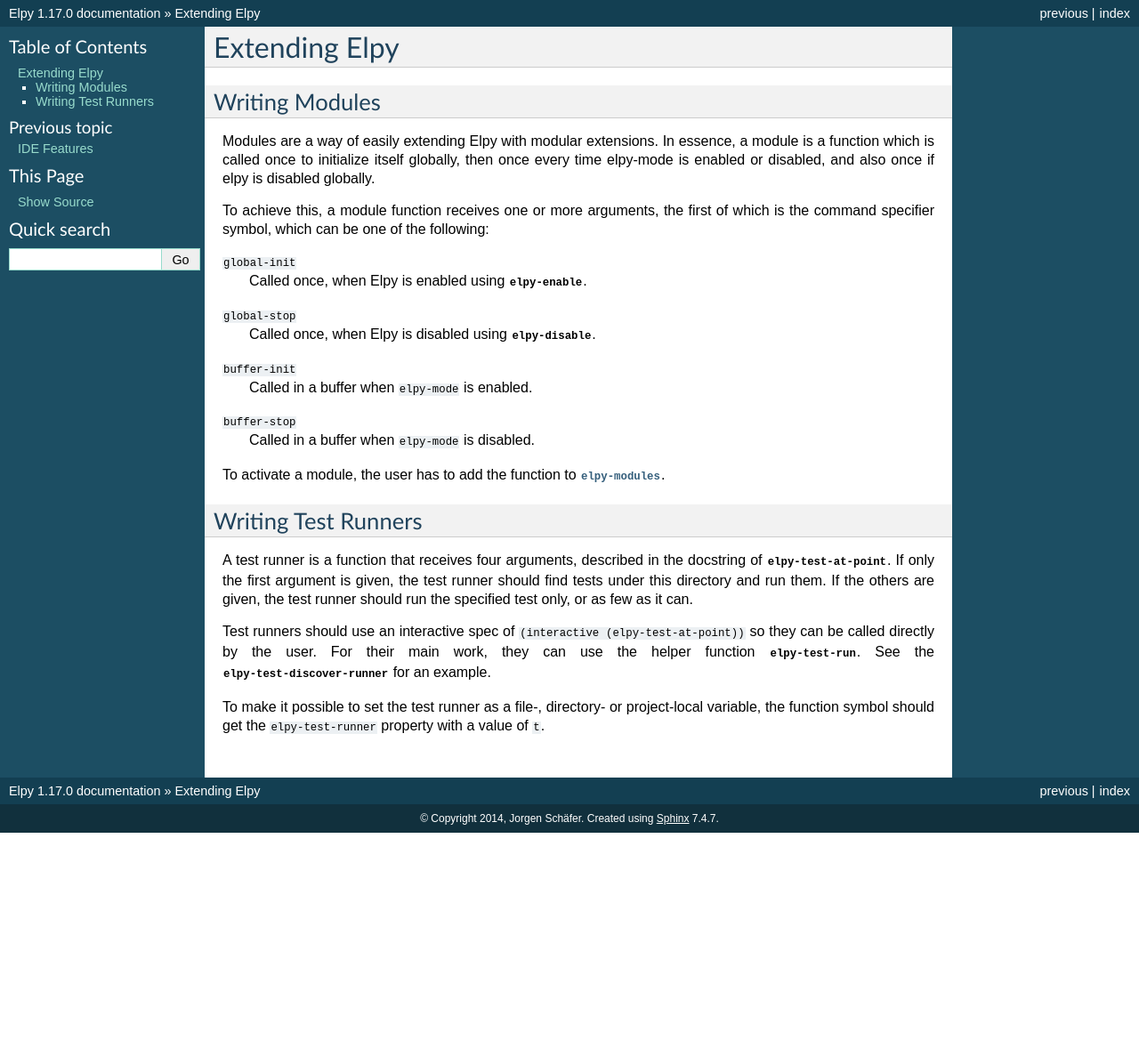
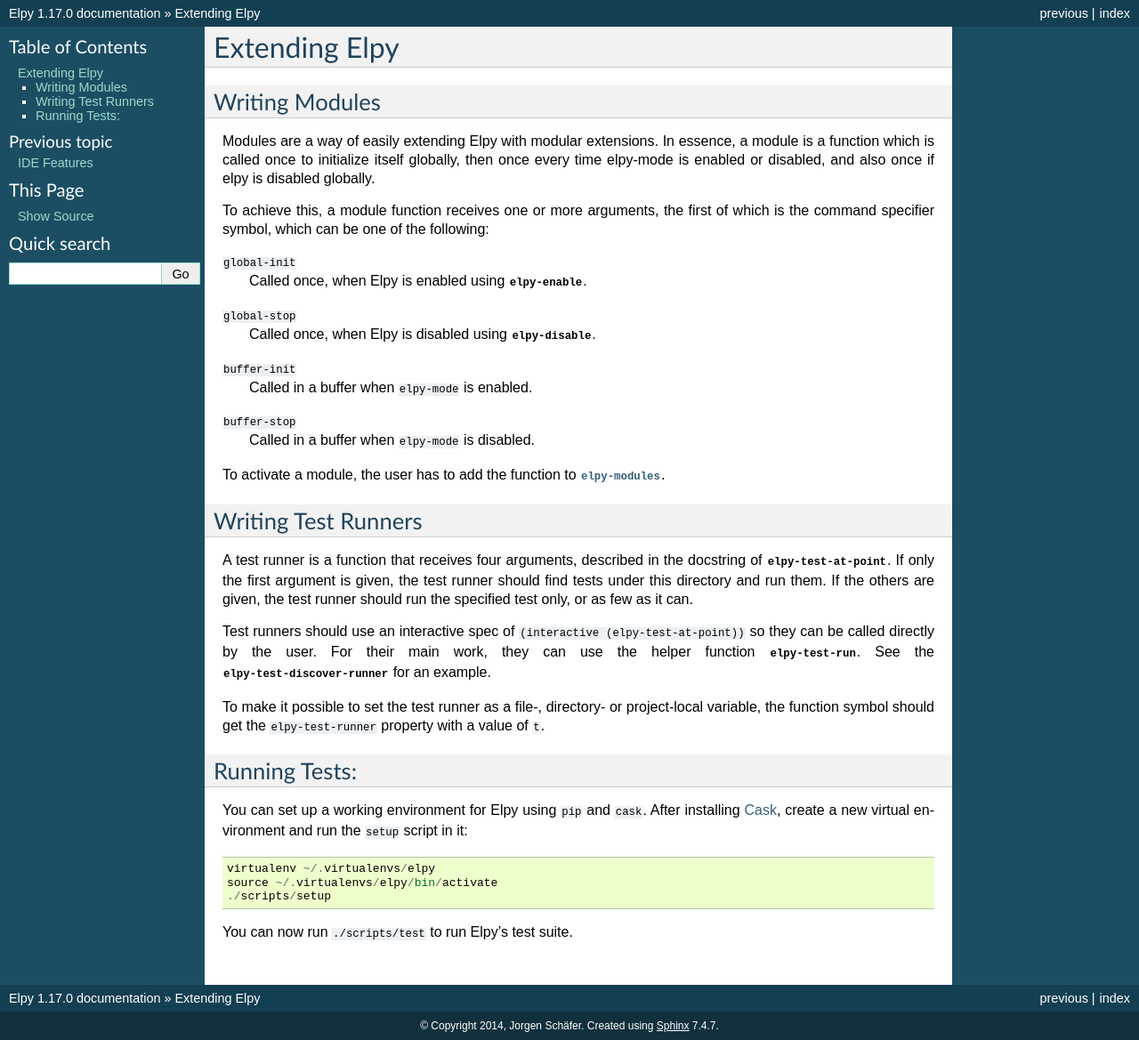
Before and after one commit to jorgenschaefer/elpy, a Sphinx documentation site: the page built from docs/extending.rst, in a window 1280 px wide. Shown: the whole page at 89% size. Built offline with Sphinx 7.4.7, drawn with Linux system fonts in a browser that asks for light colours; before the commit the page ends 936 px from its top, so only the background shows below that.

Commit message:
Add documentation about running Elpy tests properly

```diff
--- a/docs/extending.rst
+++ b/docs/extending.rst
@@ -52,3 +52,23 @@
 To make it possible to set the test runner as a file-, directory- or
 project-local variable, the function symbol should get the
 ``elpy-test-runner`` property with a value of ``t``.
+
+.. _Running Tests:
+
+Running Tests:
+==============
+
+You can set up a working environment for Elpy using ``pip`` and
+``cask``. After installing Cask_, create a new virtual environment
+and run the ``setup`` script in it:
+
+.. code-block::
+
+   virtualenv ~/.virtualenvs/elpy
+   source ~/.virtualenvs/elpy/bin/activate
+   ./scripts/setup
+
+.. _Cask: https://cask.readthedocs.io/en/latest/#user-guide
+
+
+You can now run ``./scripts/test`` to run Elpy's test suite.
```
